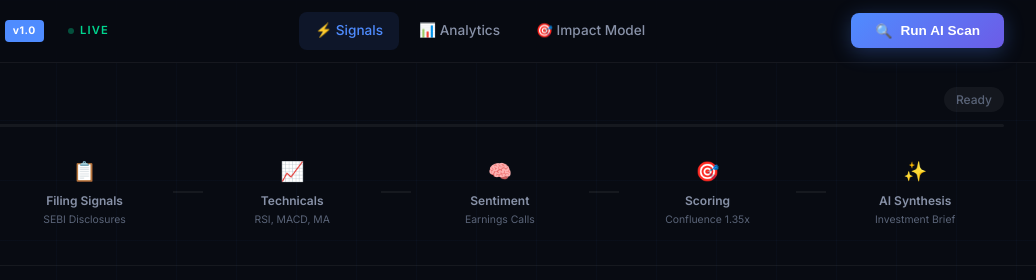
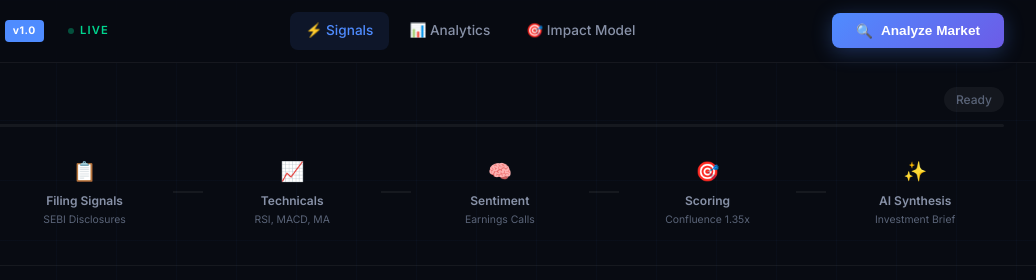
Before and after one commit to GVethaNarayanan/opportunity-radar-final, a plain HTML site: page frontend/index.html in a window 1280 px wide. Shown: the top 280 px of the page, 244-1280 px from the left. Drawn offline with Linux system fonts and the light colour scheme; no server answers.

Commit message:
Updated button name to Analyze Market

```diff
--- a/frontend/index.html
+++ b/frontend/index.html
@@ -26,7 +26,7 @@
             <a href="charts.html" class="nav-link"><span class="nav-icon">📊</span> Analytics</a>
             <a href="impact.html" class="nav-link"><span class="nav-icon">🎯</span> Impact Model</a>
         </nav>
-        <button id="scan-btn" class="scan-button"><span class="btn-icon">🔍</span><span>Run AI Scan</span></button>
+        <button id="scan-btn" class="scan-button"><span class="btn-icon">🔍</span><span>Analyze Market</span></button>
     </header>
     <section id="pipeline-section">
         <div class="pipeline-header">
```
